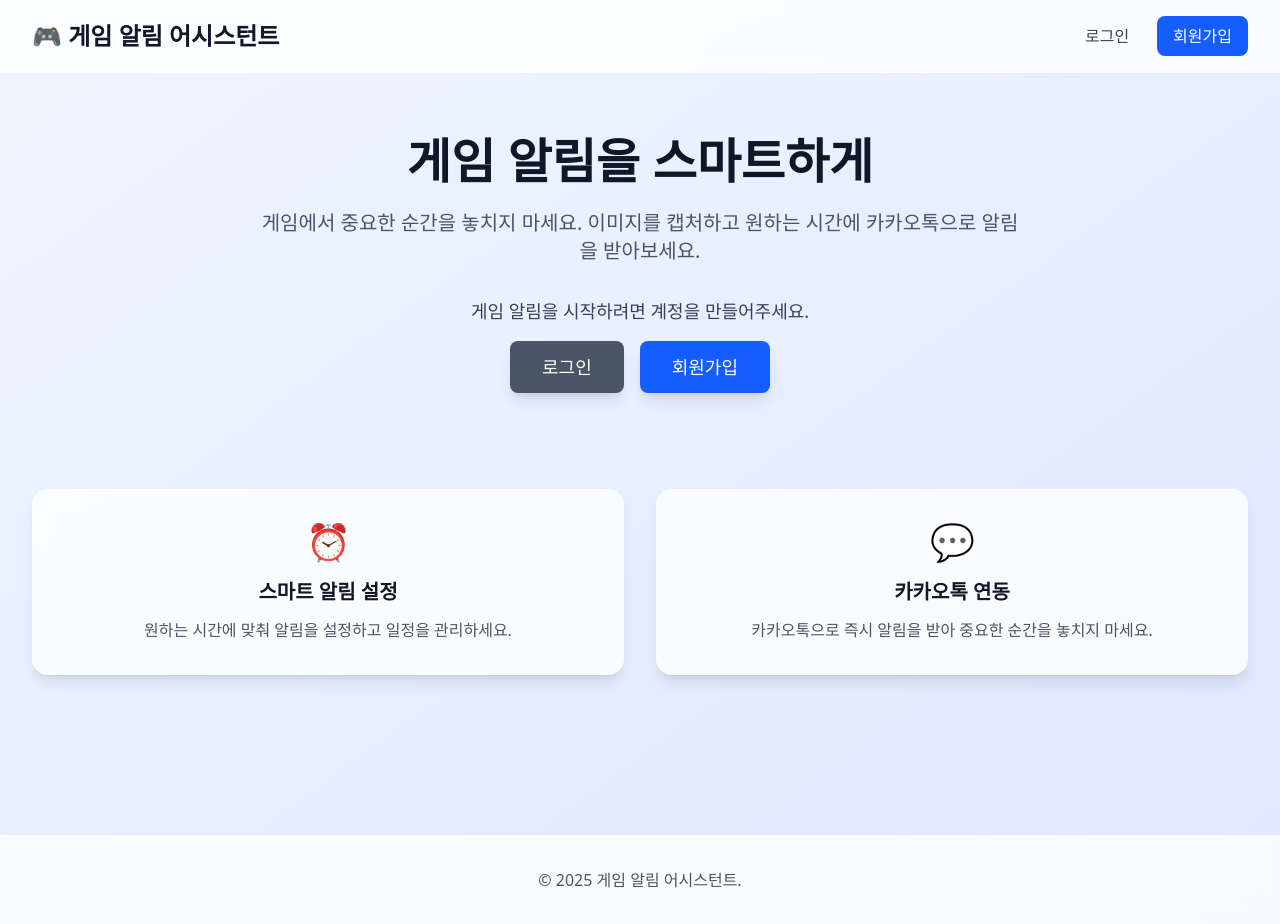
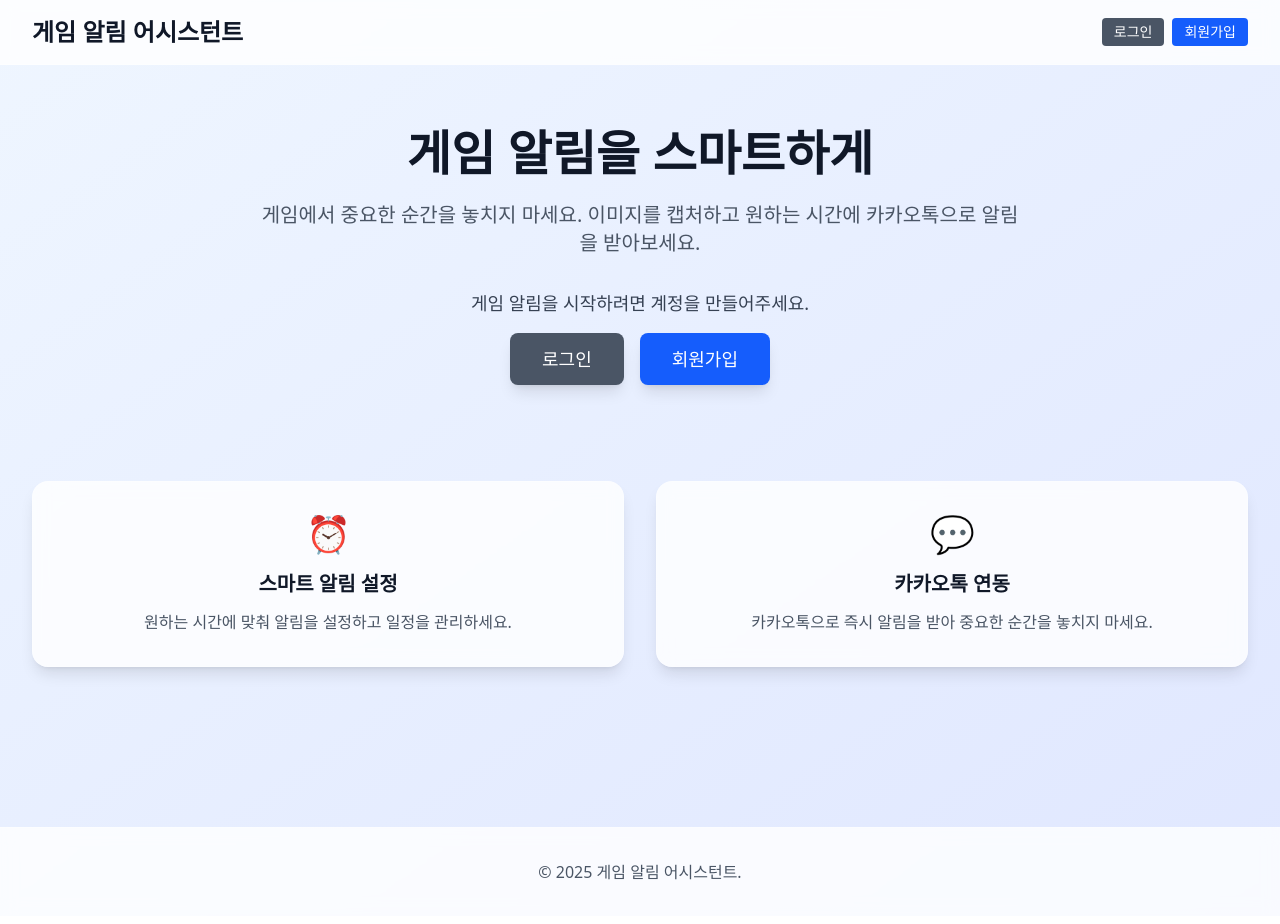
Before and after one commit to wonseok-han/game-notification-assistant, a Next.js app in the folder apps/game-notification-assistant/: page / in a window 1280 px wide. Built offline with nearby package versions, Linux system fonts and the light colour scheme.

Commit message:
header를 컴포넌트로 분리

```diff
--- a/apps/game-notification-assistant/src/app/dashboard/page.tsx
+++ b/apps/game-notification-assistant/src/app/dashboard/page.tsx
@@ -1,57 +1,34 @@
 'use client';
 
 import {
+  AppHeader,
   KakaoConnection,
   NotificationForm,
   NotificationList,
 } from '@components';
-import { ActionButton } from '@repo/ui';
 import { logoutUser } from '@services/auth';
-
-import { useAuthStore } from '@/store/auth-store';
+import { useAuthStore } from '@store';
 
 export default function DashboardPage() {
   const { user } = useAuthStore();
 
   return (
     <div className="min-h-screen bg-gray-50">
-      {/* 상단 헤더 */}
-      <header className="bg-white shadow-sm border-b border-gray-200">
-        <div className="max-w-6xl mx-auto px-4 sm:px-6 lg:px-8">
-          <div className="flex justify-between items-center py-4">
-            <div className="flex items-center">
-              <h1 className="text-2xl font-bold text-gray-900">
-                🎮 게임 알림 어시스턴트
-              </h1>
-            </div>
-
-            {/* 사용자 프로필 및 로그아웃 */}
-            <div className="flex items-center space-x-4">
-              <span className="text-gray-700">
-                안녕하세요, {user?.username || '사용자'}님!
-              </span>
-              <ActionButton
-                onClick={async () => {
+      <AppHeader
+        onLogout={async () => {
           try {
-                    // 로그아웃 API 호출
             await logoutUser();
           } catch (error) {
             console.error('로그아웃 오류:', error);
           } finally {
-                    // 홈페이지로 이동
             useAuthStore.getState().reset();
             window.location.href = '/';
           }
         }}
-                size="lg"
-                variant="danger"
-              >
-                로그아웃
-              </ActionButton>
-            </div>
-          </div>
-        </div>
-      </header>
+        title="게임 알림 어시스턴트"
+        username={user?.username ?? null}
+        variant="solid"
+      />
 
       <div className="max-w-6xl mx-auto px-4 sm:px-6 lg:px-8 py-8">
         {/* 페이지 헤더 */}
--- a/apps/game-notification-assistant/src/app/page.tsx
+++ b/apps/game-notification-assistant/src/app/page.tsx
@@ -1,5 +1,6 @@
 'use client';
 
+import { AppHeader } from '@components';
 import { useAuthStore } from '@store';
 import { useRouter } from 'next/navigation';
 
@@ -36,47 +37,14 @@
 
   return (
     <div className="min-h-screen bg-gradient-to-br from-blue-50 to-indigo-100">
-      {/* 헤더 */}
-      <header className="bg-white/80 backdrop-blur-sm border-b border-white/20">
-        <div className="max-w-7xl mx-auto px-4 sm:px-6 lg:px-8">
-          <div className="flex justify-between items-center py-4">
-            <div className="flex items-center">
-              <h1 className="text-2xl font-bold text-gray-900">
-                🎮 게임 알림 어시스턴트
-              </h1>
-            </div>
-
-            {user ? (
-              <div className="flex items-center space-x-4">
-                <span className="text-gray-700">
-                  안녕하세요, {user.username}님!
-                </span>
-                <button
-                  className="bg-blue-600 hover:bg-blue-700 text-white px-4 py-2 rounded-lg font-medium transition-colors cursor-pointer"
-                  onClick={handleGoToDashboard}
-                >
-                  대시보드로 이동
-                </button>
-              </div>
-            ) : (
-              <div className="flex items-center space-x-3">
-                <button
-                  className="text-gray-700 hover:text-gray-900 px-4 py-2 rounded-lg font-medium transition-colors cursor-pointer hover:underline"
-                  onClick={handleGoToLogin}
-                >
-                  로그인
-                </button>
-                <button
-                  className="bg-blue-600 hover:bg-blue-700 text-white px-4 py-2 rounded-lg font-medium transition-colors cursor-pointer"
-                  onClick={handleGoToRegister}
-                >
-                  회원가입
-                </button>
-              </div>
-            )}
-          </div>
-        </div>
-      </header>
+      <AppHeader
+        onGoDashboard={user ? handleGoToDashboard : undefined}
+        onLogin={!user ? handleGoToLogin : undefined}
+        onRegister={!user ? handleGoToRegister : undefined}
+        title="게임 알림 어시스턴트"
+        username={user?.username ?? null}
+        variant="translucent"
+      />
 
       {/* 메인 콘텐츠 */}
       <main className="max-w-7xl mx-auto px-4 sm:px-6 lg:px-8 py-16">
--- /dev/null
+++ b/apps/game-notification-assistant/src/components/app-header.tsx
@@ -0,0 +1,103 @@
+'use client';
+
+import { ActionButton } from '@repo/ui';
+import Link from 'next/link';
+import React from 'react';
+
+interface AppHeaderProps {
+  title?: string;
+  username?: string | null;
+  variant?: 'solid' | 'translucent';
+  onGoDashboard?: () => void;
+  onLogin?: () => void;
+  onRegister?: () => void;
+  onLogout?: () => Promise<void> | void;
+}
+
+/**
+ * 반응형 상단 헤더 컴포넌트
+ * - 모바일에서 세로 스택, 데스크톱에서 가로 정렬
+ * - 사용자 인증 상태에 따라 우측 액션 영역 변경
+ */
+export function AppHeader({
+  onGoDashboard,
+  onLogin,
+  onLogout,
+  onRegister,
+  title = '게임 알림 어시스턴트',
+  username,
+  variant = 'solid',
+}: AppHeaderProps) {
+  const containerClass =
+    variant === 'translucent'
+      ? 'bg-white/80 backdrop-blur-sm border-b border-white/20'
+      : 'bg-white shadow-sm border-b border-gray-200';
+
+  const isAuthenticated = Boolean(username);
+
+  return (
+    <header className={containerClass}>
+      <div className="max-w-7xl mx-auto px-4 sm:px-6 lg:px-8">
+        <div className="py-4">
+          <div className="flex flex-col sm:flex-row sm:items-center sm:justify-between gap-3">
+            <Link href={isAuthenticated ? '/dashboard' : '/'}>
+              <h1 className="text-2xl font-bold text-gray-900">{title}</h1>
+            </Link>
+
+            {/* 우측 액션 영역 */}
+            {isAuthenticated ? (
+              <div className="flex flex-col sm:flex-row sm:items-center sm:space-x-3 space-y-2 sm:space-y-0">
+                <div className="flex justify-between items-center w-full gap-2">
+                  <span className="text-gray-700">
+                    안녕하세요, {username}님!
+                  </span>
+                  {onGoDashboard ? (
+                    <ActionButton
+                      onClick={onGoDashboard}
+                      size="md"
+                      variant="primary"
+                    >
+                      대시보드로 이동
+                    </ActionButton>
+                  ) : null}
+                  {onLogout ? (
+                    <ActionButton
+                      onClick={() => void onLogout()}
+                      size="md"
+                      variant="danger"
+                    >
+                      로그아웃
+                    </ActionButton>
+                  ) : null}
+                </div>
+              </div>
+            ) : (
+              <div className="flex flex-col sm:flex-row sm:items-center sm:space-x-3 space-y-2 sm:space-y-0">
+                <div className="flex items-center w-full gap-2">
+                  {onLogin ? (
+                    <ActionButton
+                      onClick={onLogin}
+                      size="md"
+                      variant="secondary"
+                    >
+                      로그인
+                    </ActionButton>
+                  ) : null}
+                  {onRegister ? (
+                    <ActionButton
+                      onClick={onRegister}
+                      size="md"
+                      variant="primary"
+                    >
+                      회원가입
+                    </ActionButton>
+                  ) : null}
+                </div>
+              </div>
+            )}
+          </div>
+        </div>
+      </div>
+    </header>
+  );
+}
--- a/apps/game-notification-assistant/src/components/index.ts
+++ b/apps/game-notification-assistant/src/components/index.ts
@@ -1,3 +1,4 @@
+export * from './app-header';
 export * from './kakao-connection';
 export * from './notification-form';
 export * from './notification-list';
```
Lines whose indentation alone changed are shown as unchanged.
